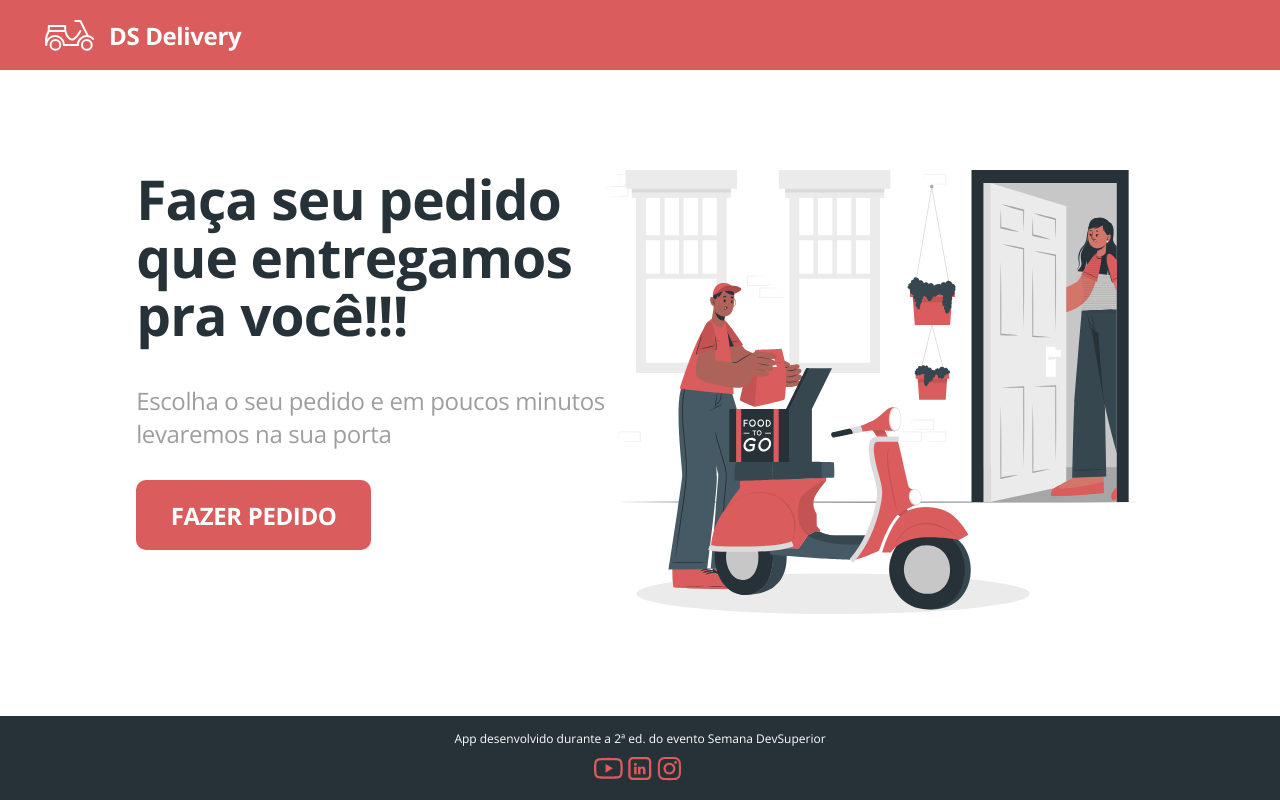
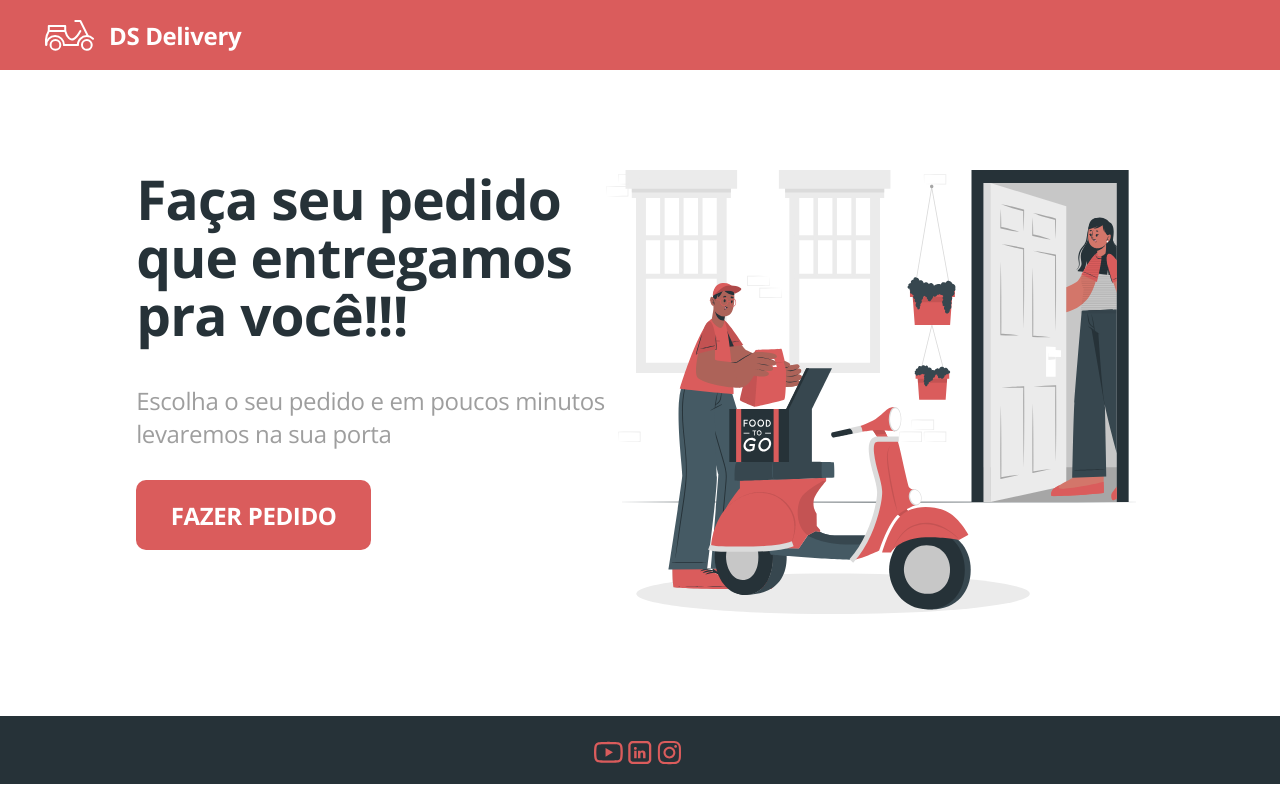
Before and after one commit to Wanderson-A-Timoteo/dsdeliver-sds2, a React (Create React App) app in the folder front-web/: page / in a window 1280 px wide. Built offline with nearby package versions, Linux system fonts and the light colour scheme; no server answers.

Commit message:
removido apre. footer

```diff
--- a/front-web/src/Footer/index.tsx
+++ b/front-web/src/Footer/index.tsx
@@ -7,7 +7,6 @@ import { ReactComponent as InstagramIcon } from './instagram.svg';
 function Footer() {
     return (
         <footer className="main-footer">
-            App desenvolvido durante a 2ª ed. do evento Semana DevSuperior
             <div className="footer-icons">
                 <a href="https://www.youtube.com/channel/UCYnS7pxwA-io-jWU78z1eVQ" target="_new">
                     <YouTubeIcon />
```
